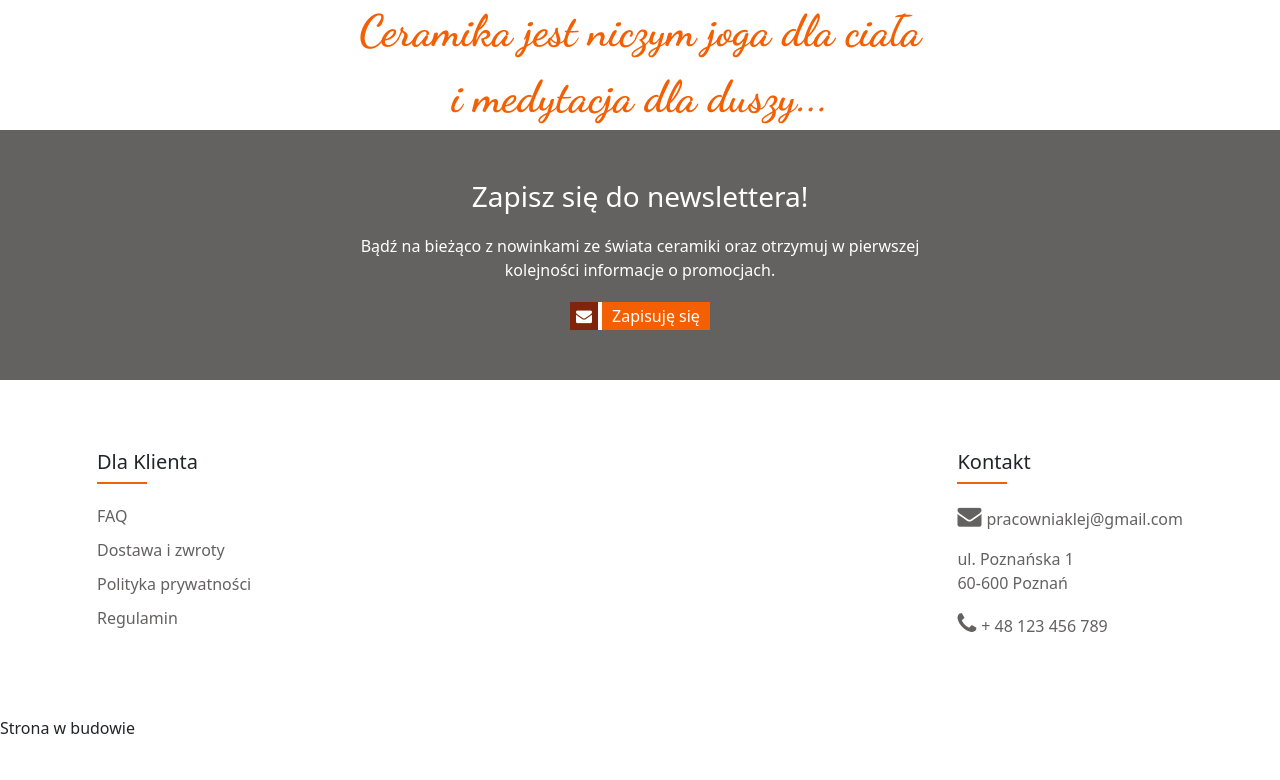
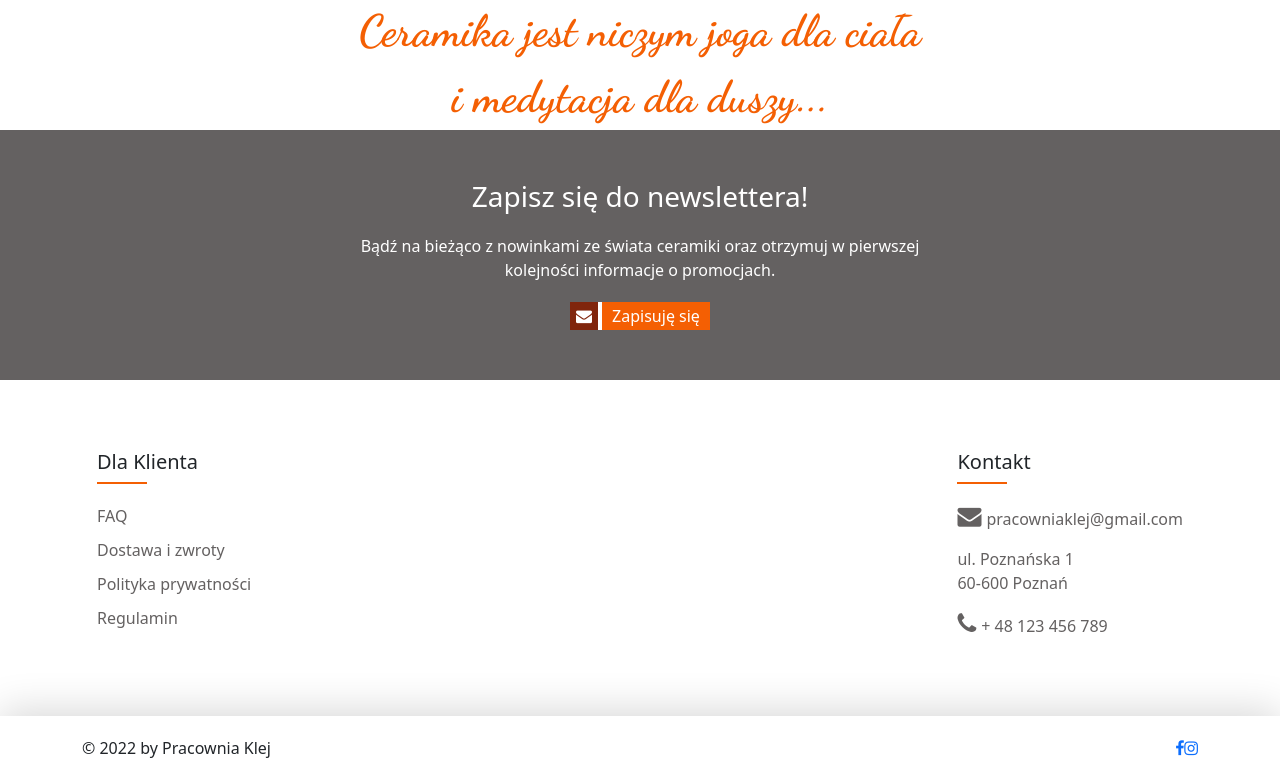
Before and after one commit to maciej1kus/pracownia-klej, a React (Create React App) app: page / in a window 1280 px wide. Shown: the part 663-1443 px from the top of the page. Before the commit the page ends 1403 px from the top, so only its background shows below. Built offline with nearby package versions, Linux system fonts and the light colour scheme; no server answers; the database is empty.

Commit message:
added footer without styling

```diff
--- /dev/null
+++ b/src/components/FooterLandingPage.js
@@ -0,0 +1,19 @@
+import React from 'react';
+
+export const FooterLandingPage = () => {
+    return (
+        <footer className="footer">
+            <div className="footer__container container">
+                <div className="footer__info">
+                    <span className="footer__copy">
+                        © 2022 by Pracownia Klej
+                    </span>
+                </div>
+                <div className="footer__icons">
+                    <a href="https://www.facebook.com"><i className="fa fa-facebook-f"/></a>
+                    <a href="https://www.instagram.com"><i className="fa fa-instagram"/></a>
+                </div>
+            </div>
+        </footer>
+    );
+};
--- a/src/components/Home.js
+++ b/src/components/Home.js
@@ -5,6 +5,7 @@ import { CarouselLandingPage } from './CarouselLandingPage';
 import { QuoteLandingPage } from './QuoteLandingPage';
 import { NewsletterLandingPage } from "./NewsletterLandingPage";
 import { ContactLandingPage } from "./ContactLandingPage";
+import { FooterLandingPage } from "./FooterLandingPage";
 
 
 export const Home = ({ user }) => {
@@ -19,8 +20,7 @@ export const Home = ({ user }) => {
                 <NewsletterLandingPage />
                 <ContactLandingPage />
             </main>
-            {/*miejsce na footera*/}
-            <span>Strona w budowie </span>
+            <FooterLandingPage />
         </>
     );
 }
--- a/src/scss/elements/home-landing-page/_contact.scss
+++ b/src/scss/elements/home-landing-page/_contact.scss
@@ -18,6 +18,7 @@
     p {
       margin-top: 16px;
       color: $color-dark-grey;
+      font-weight: 300;
     }
 
     ul {
--- /dev/null
+++ b/src/scss/elements/home-landing-page/_footer.scss
@@ -0,0 +1,11 @@
+.footer {
+  box-shadow: 0 -5px 40px #00000029;
+  padding: 20px 0;
+
+  &__container {
+    display: flex;
+    justify-content: space-between;
+    align-items: center;
+  }
+
+}
--- a/src/scss/elements/home-landing-page/_newsletter.scss
+++ b/src/scss/elements/home-landing-page/_newsletter.scss
@@ -10,7 +10,6 @@
     p {
       max-width: 600px;
       margin: 20px auto;
-      font-size: 1rem;
       font-weight: 300;
     }
 
--- a/src/scss/main.scss
+++ b/src/scss/main.scss
@@ -15,3 +15,4 @@
 @import "elements/home-landing-page/quote";
 @import "elements/home-landing-page/newsletter";
 @import "elements/home-landing-page/contact";
+@import "elements/home-landing-page/footer";
```
